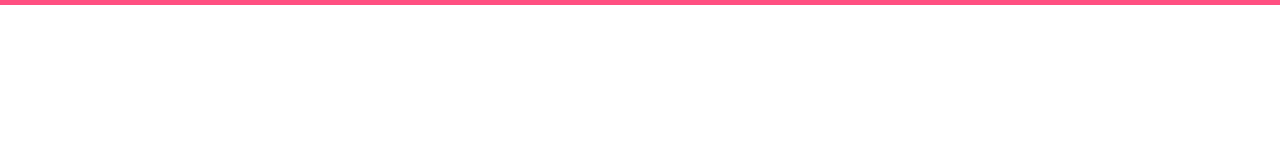
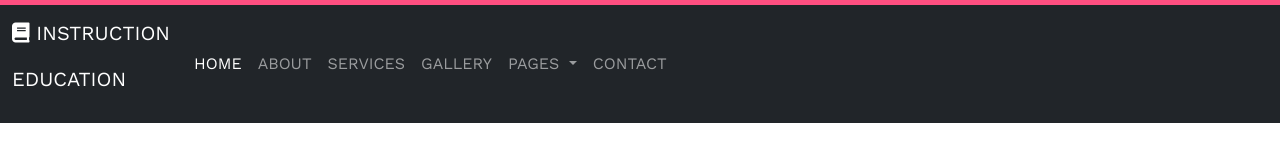
Before and after one commit to sublearn/cyber_Instruction, a website: page index.html in a window 1280 px wide. Shown: the part 41-202 px from the top of the page. Drawn offline with nearby package versions, Linux system fonts and the light colour scheme.

Commit message:
Modified BS navbar from docs

```diff
--- a/index.html
+++ b/index.html
@@ -46,6 +46,62 @@
                 <a href="#"><i class="fab fa-linkedin"></i></a>
             </div>
         </div>
+        <!-- https://getbootstrap.com/docs/5.1/components/navbar/ -->
+        <!-- navbar-light bg-light 2 class màu trong example, có thể ko dùng -->
+        <nav class="navbar navbar-expand-lg navbar-dark bg-dark">
+            <div class="container-fluid">
+                <a class="navbar-brand" href="#">
+                    <p><i class="fa fa-book"></i> INSTRUCTION</p>
+                    <p>EDUCATION</p>
+                </a>
+                <!-- toggle responsive cho màn hình nhỏ -->
+                <!--
+                    #[name] chính là tên id ở div dưới,
+                đây là code js của BS
+                nên đổi lại id vì code mẫu copy từ docs dễ trùng nhau
+                PHân biệt id custom lại được với các class BS ngữ nghĩa
+                aria là phần hỗ trợ người khiếm thị, ko cần quan tâm (từ khóa accessibility trong docs)
+             -->
+                <button class="navbar-toggler" type="button" data-bs-toggle="collapse"
+                    data-bs-target="#navbarInstruction" aria-controls="navbarInstruction" aria-expanded="false"
+                    aria-label="Toggle navigation">
+                    <!-- <span class="navbar-toggler-icon"></span> -->
+                    <!-- Đổi icon mặc định của BS -->
+                    <i class="fa fa-bars"></i>
+                </button>
+
+                <div class="collapse navbar-collapse" id="navbarInstruction">
+                    <ul class="navbar-nav">
+                        <li class="nav-item">
+                            <!-- aria-current  hỗ trợ accessibility , xóa OK-->
+                            <a class="nav-link active" aria-current="page" href="#">HOME</a>
+                        </li>
+                        <li class="nav-item">
+                            <a class="nav-link" href="#">ABOUT</a>
+                        </li>
+                        <li class="nav-item">
+                            <a class="nav-link" href="#">SERVICES</a>
+                        </li>
+                        <li class="nav-item">
+                            <a class="nav-link" href="#">GALLERY</a>
+                        </li>
+                        <li class="nav-item dropdown">
+                            <a class="nav-link dropdown-toggle" href="#" id="navbarDropdownInstructionMenu" role="button"
+                                data-bs-toggle="dropdown" aria-expanded="false">
+                                PAGES
+                            </a>
+                            <ul class="dropdown-menu" aria-labelledby="navbarDropdownInstructionMenu">
+                                <li><a class="dropdown-item" href="#">Codes</a></li>
+                                <li><a class="dropdown-item" href="#">Icons</a></li>
+                            </ul>
+                        </li>
+                        <li class="nav-item">
+                            <a class="nav-link" href="#">CONTACT</a>
+                        </li>
+                    </ul>
+                </div>
+            </div>
+        </nav>
     </header>
     <section class="cyberCarousel">
 
```
